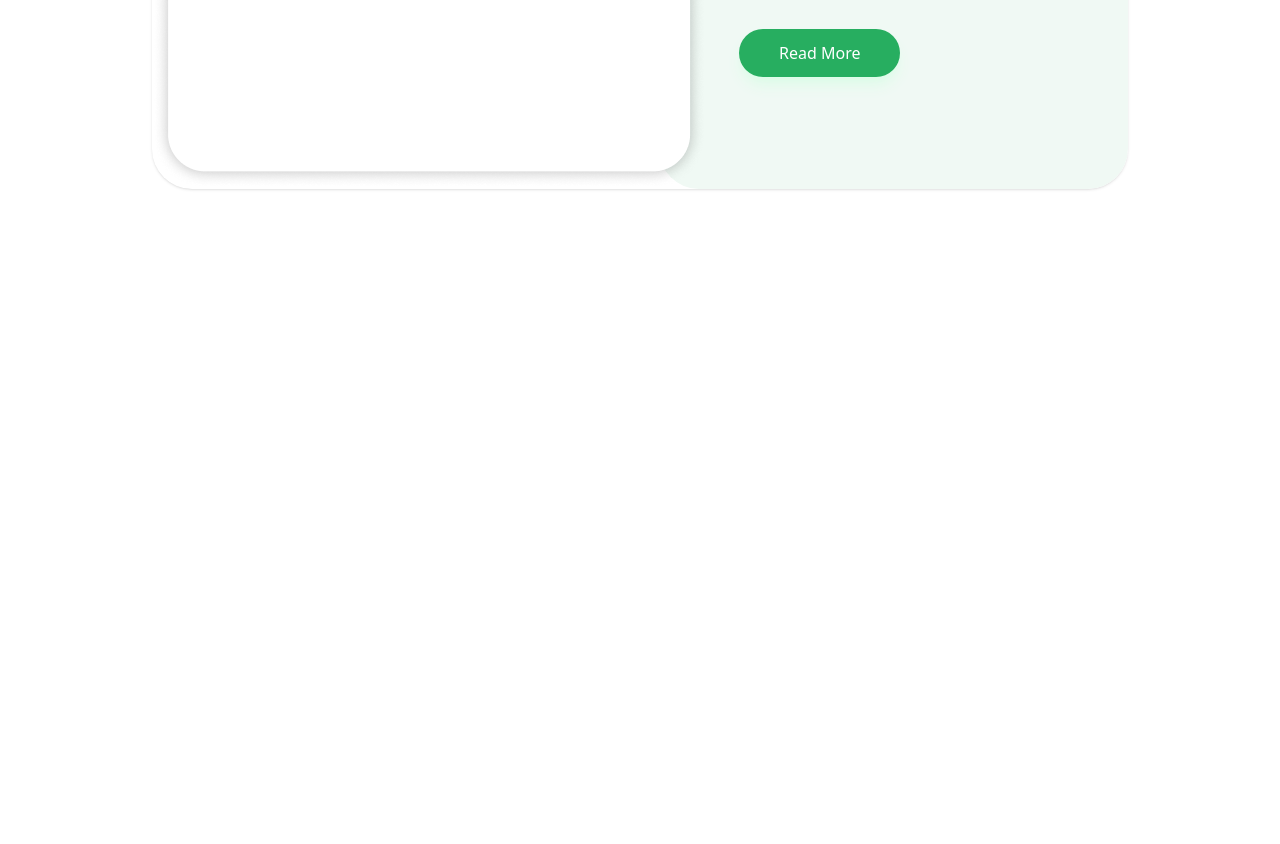
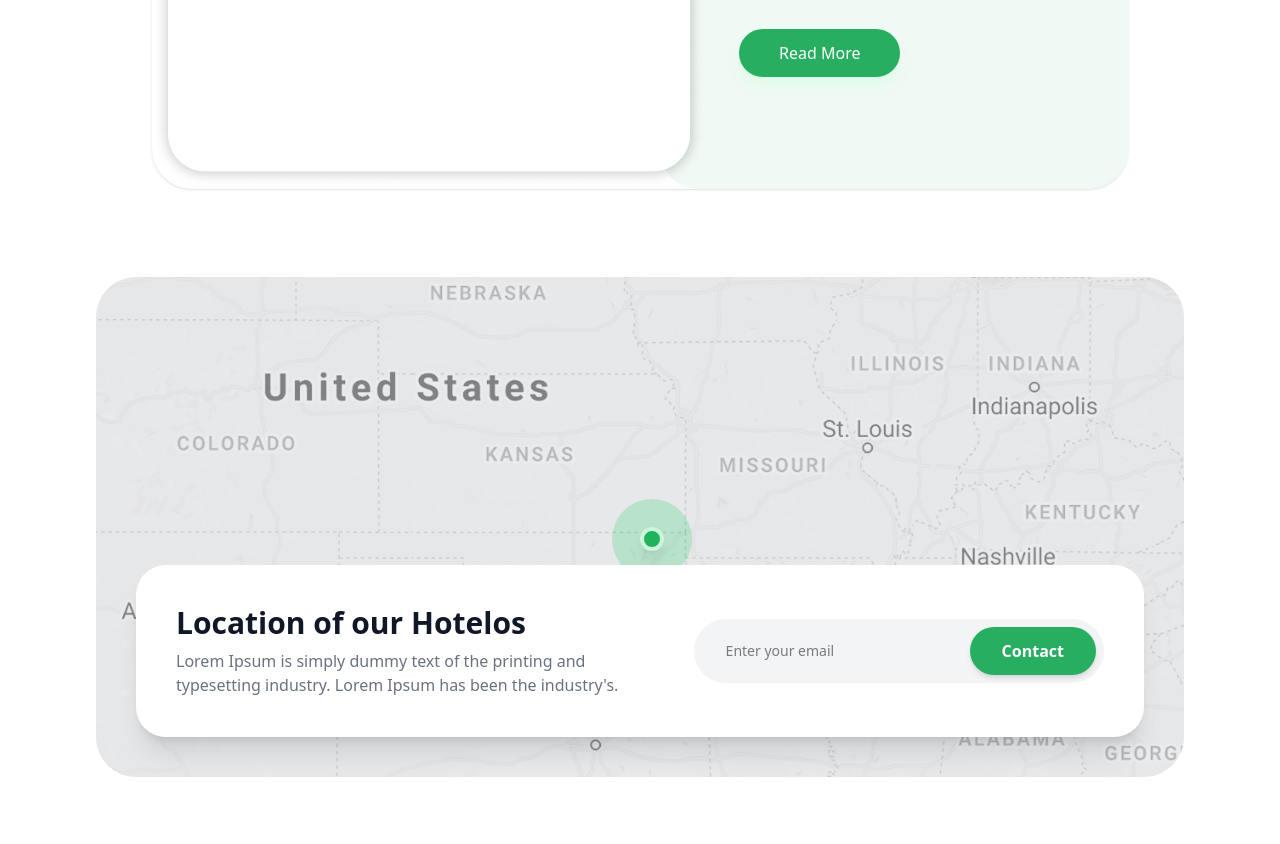
Before and after one commit to kosimovMuhammad/projectt, a website: page src/index-2.html in a window 1280 px wide. Shown: the part 2728-3572 px from the top of the page. Before the commit the page ends 2989 px from the top, so only its background shows below. Drawn offline with nearby package versions, Linux system fonts and the light colour scheme; files that its build step writes are made by us from their sources.

Commit message:
branch-2 sectoin-6

```diff
--- a/src/index-2.html
+++ b/src/index-2.html
@@ -286,5 +286,46 @@
 
   </div>
 </section>
+
+<section class="max-w-7xl mx-auto px-4 py-16">
+  <div class="relative w-full min-h-125 rounded-[40px] overflow-hidden bg-gray-200 flex items-end justify-center p-4 sm:p-10">
+
+    <div class="absolute inset-0 z-0">
+      <img
+        src="./map.png"
+        alt=""
+        class="w-full h-full object-cover opacity-50 grayscale"
+      >
+      <div class="absolute top-1/2 left-1/2 ">
+        <div class="relative flex items-center justify-center">
+            <div class="absolute  w-20 h-20 bg-green-500/20 rounded-full "></div>
+            <div class="w-6 h-6 bg-[#27ae60] rounded-full border-4 border-white shadow-lg"></div>
+        </div>
+      </div>
+    </div>
+
+    <div class="relative z-10 w-full max-w-6xl bg-white rounded-[30px] p-6 sm:p-10 flex flex-col md:flex-row items-center justify-between gap-6 shadow-xl">
+
+      <div class="w-full md:w-1/2">
+        <h2 class="text-2xl sm:text-3xl font-bold text-gray-900">Location of our Hotelos</h2>
+        <p class="text-gray-500 text-sm sm:text-base mt-2">
+          Lorem Ipsum is simply dummy text of the printing and typesetting industry. Lorem Ipsum has been the industry's.
+        </p>
+      </div>
+
+      <div class="w-full md:w-auto flex flex-col sm:flex-row items-center gap-3 bg-gray-50 sm:bg-gray-100 p-2 rounded-[20px] sm:rounded-full">
+        <input
+          type="email"
+          placeholder="Enter your email"
+          class="w-full sm:w-64 bg-transparent px-6 py-3 text-sm focus:outline-none"
+        >
+        <button class="w-full sm:w-auto bg-[#27ae60] text-white px-8 py-3 rounded-[15px] sm:rounded-full font-semibold  shadow-md">
+          Contact
+        </button>
+      </div>
+
+    </div>
+  </div>
+</section>
 </body>
 </html>
```
